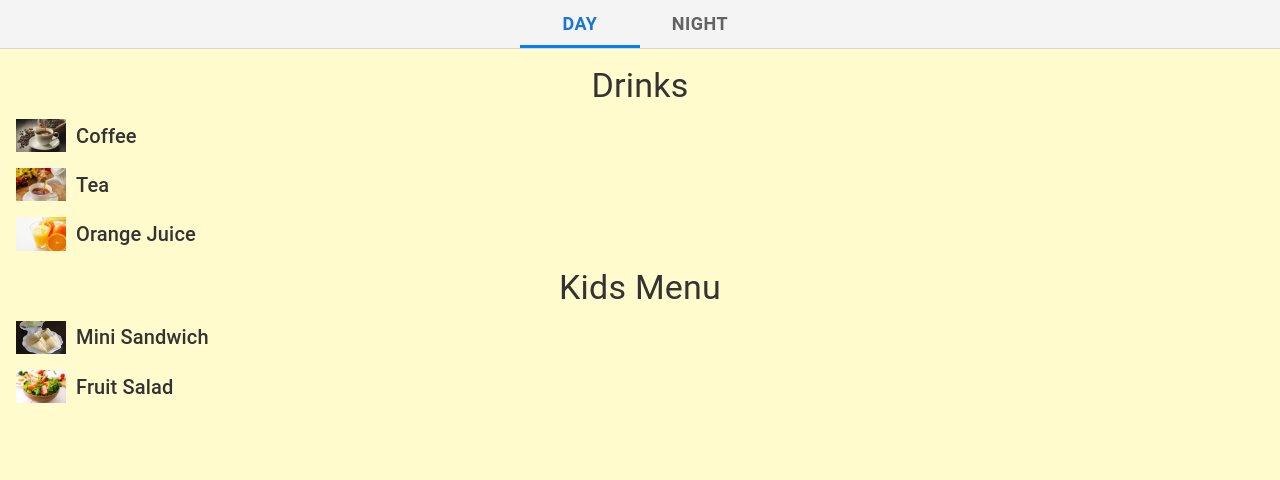
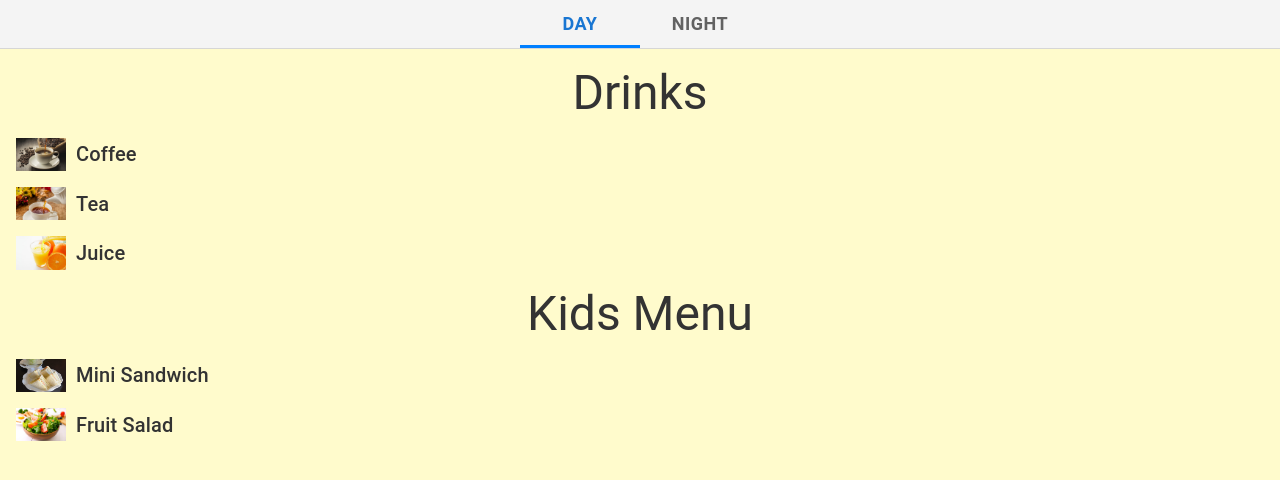
Before and after one commit to okumura0321/oku-cafe, a Next.js app: page / in a window 1280 px wide. Shown: the top 480 px of the page. Built offline with nearby package versions, Linux system fonts and the light colour scheme.

Commit message:
next/Imageを使用するように修正

```diff
--- a/components/DayComponent.tsx
+++ b/components/DayComponent.tsx
@@ -1,6 +1,7 @@
 import React, { FC } from 'react';
 import { Box, Typography } from '@mui/material';
 import { ThemeProvider, createTheme } from '@mui/material/styles';
+import Image from 'next/image';
 
 const dayTheme = createTheme({
   palette: {
@@ -23,33 +24,33 @@ const DayComponent: FC = () => (
         color: dayTheme.palette.text.primary,
       }}
     >
-      <Typography variant="h4" gutterBottom>
+      <Typography variant="h3" gutterBottom>
         Drinks
       </Typography>
       <Box component="ul" sx={{ listStyle: 'none', padding: 0 }}>
         <Box component="li" sx={{ display: 'flex', alignItems: 'center', marginBottom: 2 }}>
-          <img src="/images/coffee.jpg" alt="Coffee" style={{ width: '50px', marginRight: '10px' }} />
+          <Image src="/images/coffee.jpg" alt="Coffee" width={50} height={50} style={{ marginRight: '10px' }} />
           <Typography variant="h6">Coffee</Typography>
         </Box>
         <Box component="li" sx={{ display: 'flex', alignItems: 'center', marginBottom: 2 }}>
-          <img src="/images/tea.jpg" alt="Tea" style={{ width: '50px', marginRight: '10px' }} />
+          <Image src="/images/tea.jpg" alt="Tea" width={50} height={50} style={{ marginRight: '10px' }} />
           <Typography variant="h6">Tea</Typography>
         </Box>
         <Box component="li" sx={{ display: 'flex', alignItems: 'center', marginBottom: 2 }}>
-          <img src="/images/juice.jpg" alt="Juice" style={{ width: '50px', marginRight: '10px' }} />
-          <Typography variant="h6">Orange Juice</Typography>
+          <Image src="/images/juice.jpg" alt="Juice" width={50} height={50} style={{ marginRight: '10px' }} />
+          <Typography variant="h6">Juice</Typography>
         </Box>
       </Box>
-      <Typography variant="h4" gutterBottom>
+      <Typography variant="h3" gutterBottom>
         Kids Menu
       </Typography>
       <Box component="ul" sx={{ listStyle: 'none', padding: 0 }}>
         <Box component="li" sx={{ display: 'flex', alignItems: 'center', marginBottom: 2 }}>
-          <img src="/images/sandwich.jpg" alt="Mini Sandwich" style={{ width: '50px', marginRight: '10px' }} />
+          <Image src="/images/sandwich.jpg" alt="Mini Sandwich" width={50} height={50} style={{ marginRight: '10px' }} />
           <Typography variant="h6">Mini Sandwich</Typography>
         </Box>
         <Box component="li" sx={{ display: 'flex', alignItems: 'center', marginBottom: 2 }}>
-          <img src="/images/salad.jpg" alt="Fruit Salad" style={{ width: '50px', marginRight: '10px' }} />
+          <Image src="/images/salad.jpg" alt="Fruit Salad" width={50} height={50} style={{ marginRight: '10px' }} />
           <Typography variant="h6">Fruit Salad</Typography>
         </Box>
       </Box>
```
